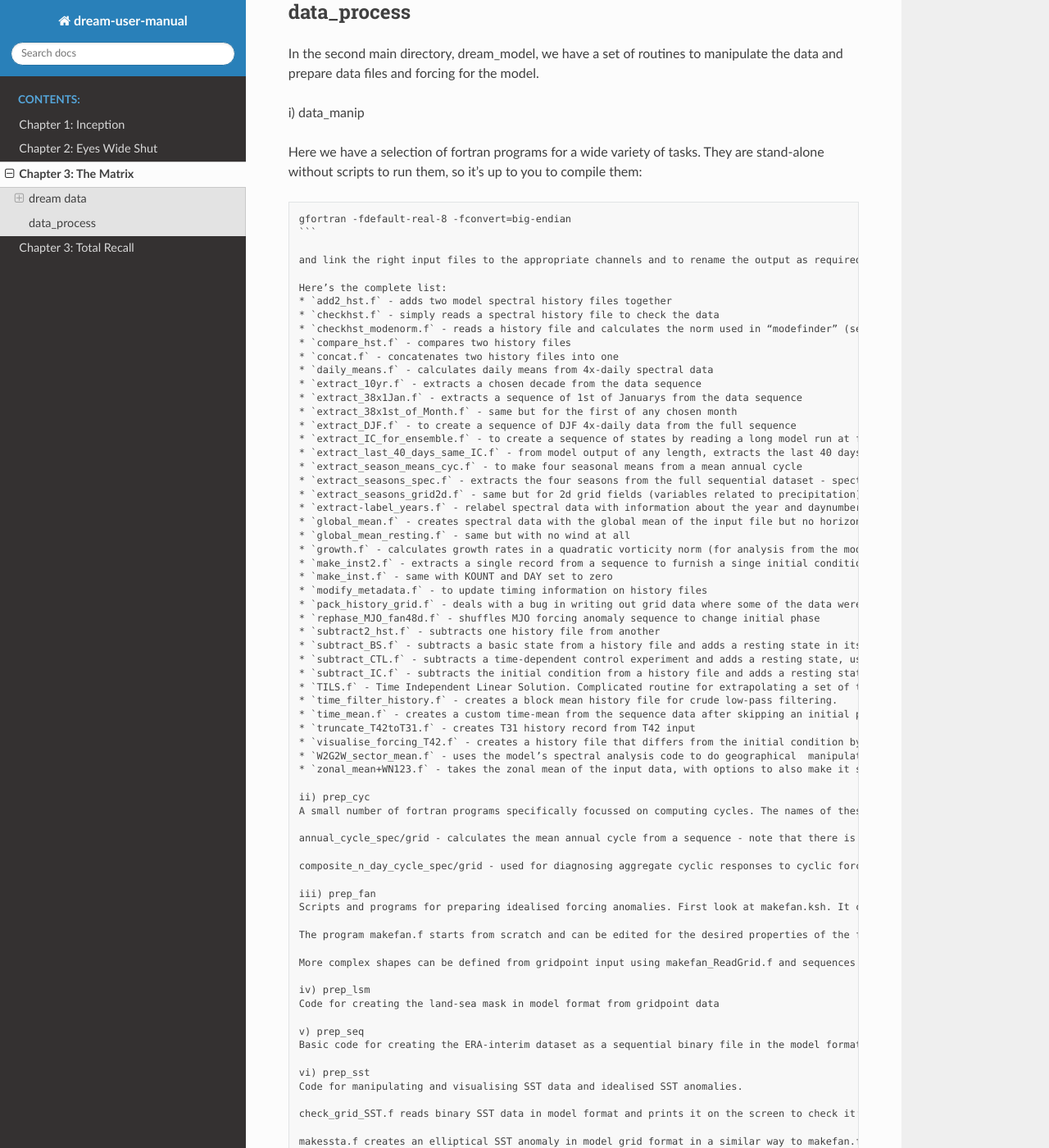
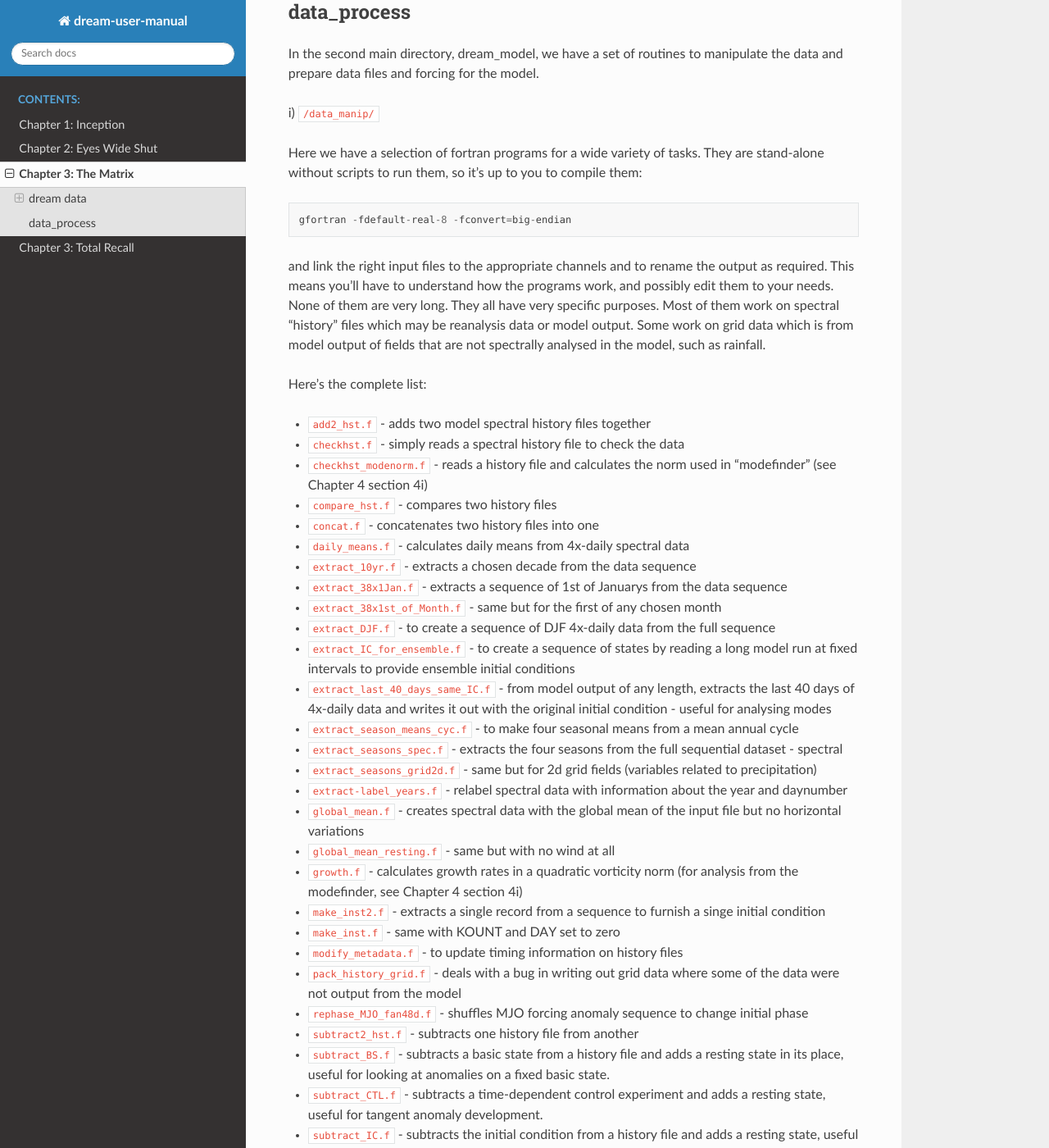
Before and after one commit to dream-gcm/usermanual, a Sphinx documentation site: the page built from source/Chapter3.md, in a window 1280 px wide and 1400 px high, scrolled down 3592 px. Shown: the whole window at 82% size. Built offline with Sphinx 7.4.7 and the Read the Docs theme 2.0.0, drawn with Linux system fonts in a browser that asks for light colours; pages that are not in the unit, such as notebooks, are missing from menus; some of the changed text lies outside the part shown.

Commit message:
SLX: chapter3.2 fix

`````diff
--- a/source/Chapter3.md
+++ b/source/Chapter3.md
@@ -73,11 +73,11 @@
 ## data_process
 In the second main directory, dream_model, we have a set of routines to manipulate the data and prepare data files and forcing for the model.
 
-i) data_manip
+i) `/data_manip/`
 
 Here we have a selection of fortran programs for a wide variety of tasks. They are stand-alone without scripts to run them, so it’s up to you to compile them:
 
-````
+```
 gfortran -fdefault-real-8 -fconvert=big-endian
 ```
 
@@ -120,29 +120,30 @@
 * `W2G2W_sector_mean.f` - uses the model’s spectral analysis code to do geographical  manipulations on spectral data in grid space, notably the sector mean.
 * `zonal_mean+WN123.f` - takes the zonal mean of the input data, with options to also make it symmetric about the equator, and to retain wavenumbers 1, 1 and 2 or 1,2 and 3.
 
-ii) prep_cyc
-A small number of fortran programs specifically focussed on computing cycles. The names of these programs are quite self explanatory (except the ones that refer to components of the annual cycle CT, TT, MC and CC which are highly specialised).
+ii) `/prep_cyc/`
 
-annual_cycle_spec/grid - calculates the mean annual cycle from a sequence - note that there is no smoothing filter applied in this code, that is done separately afterwards using cyclic_running_mean_spec/grid.
+A small number of fortran programs specifically focussed on computing cycles. The names of these programs are quite self explanatory (except the ones that refer to components of the annual cycle CT, TT, MC and CC which are highly specialised):
+* `annual_cycle_spec/grid` - calculates the mean annual cycle from a sequence - note that there is no smoothing filter applied in this code, that is done separately afterwards using cyclic_running_mean_spec/grid.
+* `composite_n_day_cycle_spec/grid` - used for diagnosing aggregate cyclic responses to cyclic forcing (like the MJO) in long model runs.
 
-composite_n_day_cycle_spec/grid - used for diagnosing aggregate cyclic responses to cyclic forcing (like the MJO) in long model runs.
+iii) `/prep_fan/`
 
-iii) prep_fan
-Scripts and programs for preparing idealised forcing anomalies. First look at makefan.ksh. It compiles and runs makefan.f to produce a gridpoint forcing anomaly for either temperature or vorticity. This is then spectrally analysed at T42 using specanANOMT42.f and written to a file called temp_fan.b (to be renamed as needed). T31 anomalies can be made by changing the parameters and using specanANOMT31.f (or by downscaling the T42 result using truncate_T42toT31.f).
+Scripts and programs for preparing idealised forcing anomalies. First look at makefan.ksh. It compiles and runs makefan.f to produce a gridpoint forcing anomaly for either temperature or vorticity. This is then spectrally analysed at T42 using `specanANOMT42.f` and written to a file called temp_fan.b (to be renamed as needed). T31 anomalies can be made by changing the parameters and using `specanANOMT31.f` (or by downscaling the T42 result using `truncate_T42toT31.f`).
 
-The program makefan.f starts from scratch and can be edited for the desired properties of the forcing anomaly. It will take the form of an ellipse with a cosine squared bell shaped horizontal distribution. You can specify its location and radius in x and y directions, its heating rate and its vertical profile. Examples are given in the file Notes_for_forcing_anomalies.rtf.
+The program `makefan.f` starts from scratch and can be edited for the desired properties of the forcing anomaly. It will take the form of an ellipse with a cosine squared bell shaped horizontal distribution. You can specify its location and radius in x and y directions, its heating rate and its vertical profile. Examples are given in the file `Notes_for_forcing_anomalies.rtf`.
 
-More complex shapes can be defined from gridpoint input using makefan_ReadGrid.f and sequences of forcing can be produced using makefan_seq.f. The model will read through a forcing anomaly sequence at a user-defined rate until it reaches the end and then it will repeat to give a cyclic forcing anomaly.
+More complex shapes can be defined from gridpoint input using makefan_ReadGrid.f and sequences of forcing can be produced using `makefan_seq.f`. The model will read through a forcing anomaly sequence at a user-defined rate until it reaches the end and then it will repeat to give a cyclic forcing anomaly.
 
-iv) prep_lsm
+iv) `/prep_lsm/`
+
 Code for creating the land-sea mask in model format from gridpoint data
 
-v) prep_seq
+v) `/prep_seq/`
+
 Basic code for creating the ERA-interim dataset as a sequential binary file in the model format.
 
-vi) prep_sst
-Code for manipulating and visualising SST data and idealised SST anomalies.
+vi) `/prep_sst/`
 
-check_grid_SST.f reads binary SST data in model format and prints it on the screen to check it’s OK.
-
-makessta.f creates an elliptical SST anomaly in model grid format in a similar way to makefan.f
+Code for manipulating and visualising SST data and idealised SST anomalies:
+* `check_grid_SST.f reads binary SST data in model format and prints it on the screen to check it’s OK.
+* `makessta.f` creates an elliptical SST anomaly in model grid format in a similar way to makefan.f
`````
